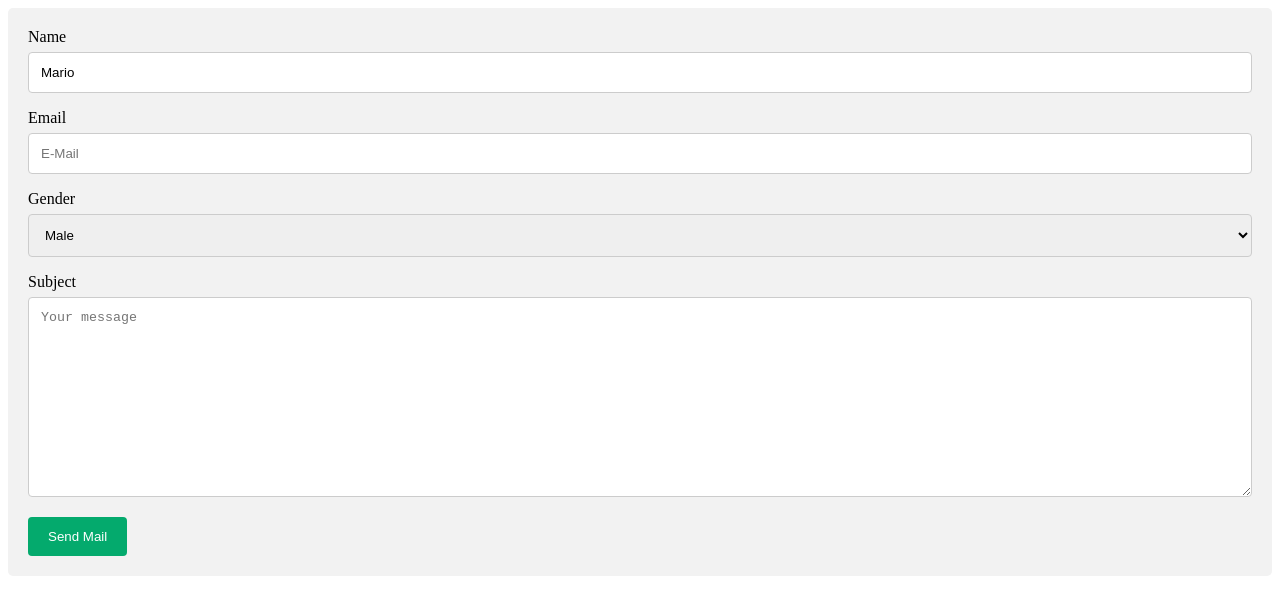
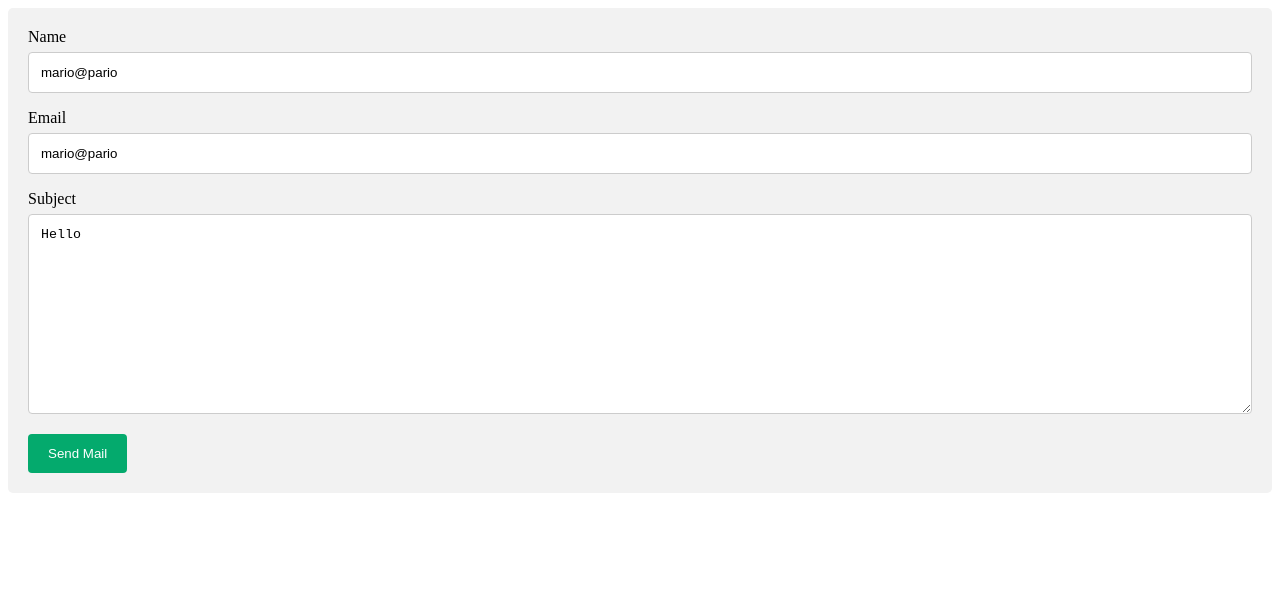
Before and after one commit to felianfilian/DA15_port_contact_v1, an Angular app: page / in a window 1280 px wide. Shown: the top 614 px of the page. Built offline with nearby package versions, Linux system fonts and the light colour scheme.

Commit message:
ngModel update

```diff
--- a/src/app/contact-form/contact-form.component.html
+++ b/src/app/contact-form/contact-form.component.html
@@ -4,17 +4,10 @@
       <input [(ngModel)]="contactData.name" type="text" id="name" name="name" placeholder="Name">
 
       <label for="mail">Email</label>
-      <input type="text" id="mail" name="name" placeholder="E-Mail">
-
-      <label for="gender">Gender</label>
-      <select id="gender" name="gender">
-        <option value="australia">Male</option>
-        <option value="canada">Female</option>
-        <option value="usa">Diverse</option>
-      </select>
+      <input [(ngModel)]="contactData.mail" type="text" id="mail" name="name" placeholder="E-Mail">
 
       <label for="subject">Subject</label>
-      <textarea id="subject" name="subject" placeholder="Your message" style="height:200px"></textarea>
+      <textarea [(ngModel)]="contactData.message" id="subject" name="subject" placeholder="Your message" style="height:200px"></textarea>
 
       <input type="submit" value="Send Mail">
     </form>
--- a/src/app/contact-form/contact-form.component.ts
+++ b/src/app/contact-form/contact-form.component.ts
@@ -12,7 +12,8 @@ export class ContactFormComponent {
 
   contactData = {
     name: "Mario",
-    email: "mario@pario",
+    mail: "mario@pario",
+    gender: "Male",
     message: "Hello",
   }
 
```
